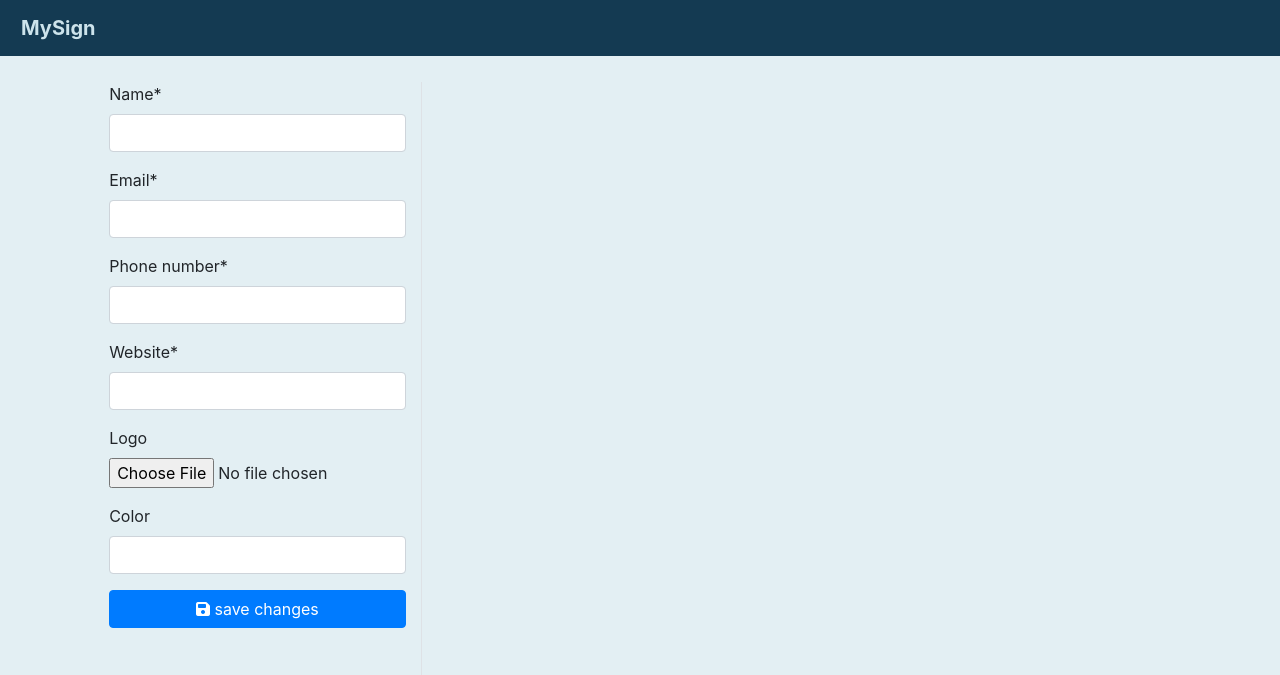
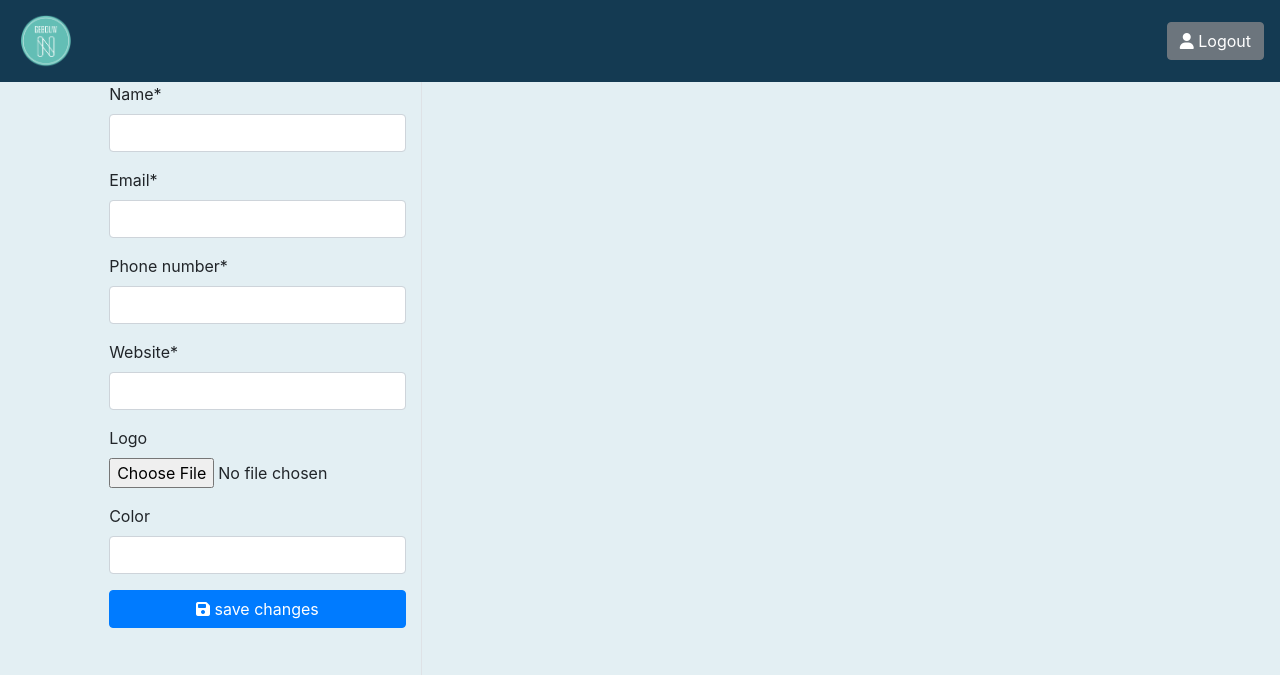
Before and after one commit to mindhashnl/roomsignage, a Django app: page /company/ in a window 1280 px wide. Shown: the top 675 px of the page. Run offline with Django 3.2, Linux system fonts and the light colour scheme; a user stored in the database is signed in; tables that the repository leaves empty hold one stand-in row (values such as "Sample post"); some libraries are stand-ins or nearby versions.

Commit message:
Added Logout button (#78)
* Added Logout button

* Kut tests

```diff
--- a/mysign_app/templates/mysign_app/company/navbar.html
+++ b/mysign_app/templates/mysign_app/company/navbar.html
@@ -1,8 +1,19 @@
-{# ---- Header container ---- #}
+{% load static %}
+
 <nav class="navbar navbar-expand-lg fixed-top nav-bg">
-    <a class="navbar-brand" href="{% url 'company_index' %}">MySign</a>
-    <button class="navbar-toggler" type="button" data-toggle="collapse" data-target="#navbarNav"
-            aria-controls="navbarNav" aria-expanded="false" aria-label="Toggle navigation">
-        <span class="navbar-toggler-icon"></span>
-    </button>
+    {% with request.resolver_match.url_name as url_name %}
+        {# ---- Nav bar logo ---- #}
+        <div class="navbar-brand">
+            <img class="mx-auto bar-logo" src='{% static "mysign_app/gebouw-n.png" %}'>
+        </div>
+        <ul class="nav nav-pills ml-auto">
+            <form class="form-inline">
+                <a href="{% url 'logout' %}" class="btn btn-secondary" style="margin-left: 8px" role="button">
+                    <i class="fas fa-user"></i>
+                    Logout
+                </a>
+            </form>
+        </ul>
+
+    {% endwith %}
 </nav>
```
Also changed, not shown: mysign_app/templates/mysign_app/admin/navbar.html (+8 -2 lines).
